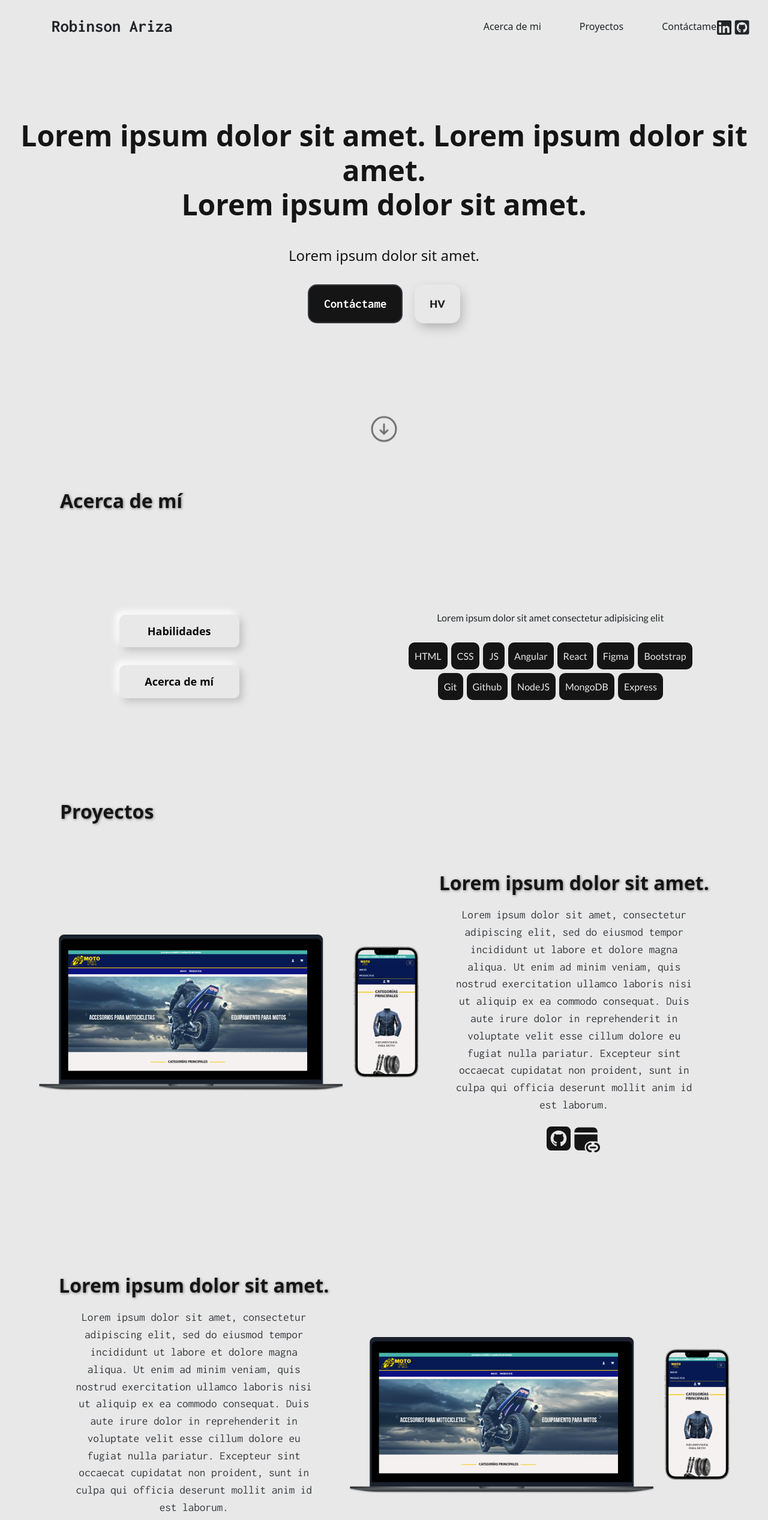
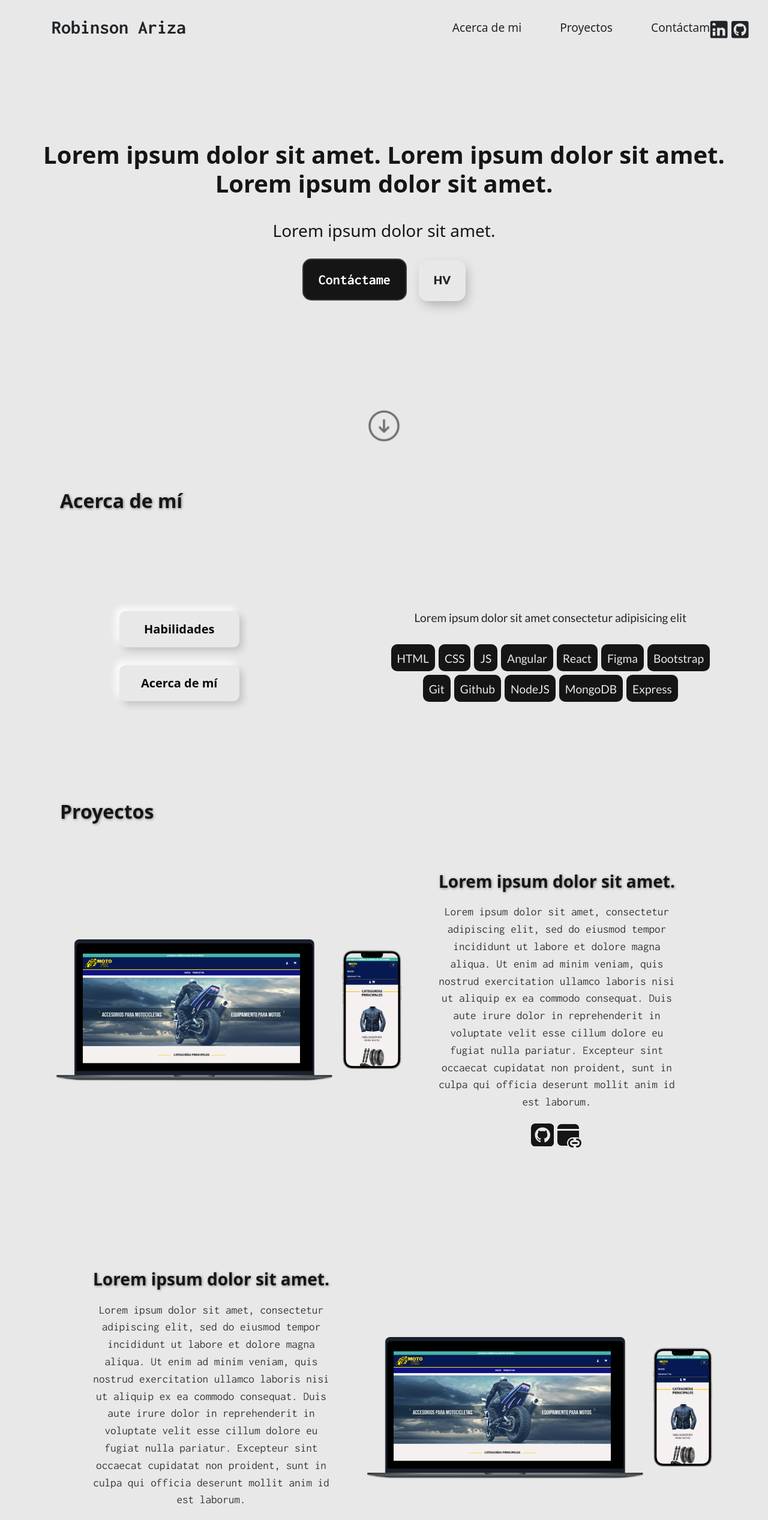
Before and after one commit to Robariza/portafolioWeb, an Angular app in the folder frontend/portafolioWeb/: page / in a window 1280 px wide. Shown: the top 2534 px of the page at 60% size. Built offline with nearby package versions, Linux system fonts and the light colour scheme.

Commit message:
[update] standard font-size value components

```diff
--- a/frontend/portafolioWeb/src/app/app.component.css
+++ b/frontend/portafolioWeb/src/app/app.component.css
@@ -1,5 +1,6 @@
 body {
     background-color: var(--colorPrincipal);
+    font-size: 1.2rem;
 }
 
 main h2{
--- a/frontend/portafolioWeb/src/app/components/about/about.component.css
+++ b/frontend/portafolioWeb/src/app/components/about/about.component.css
@@ -24,7 +24,7 @@
     color: #090909;
     font-weight: 600;
     padding: 0.7em 1.7em;
-    font-size: 18px;
+    font-size: 1.25rem;
     border-radius: 0.5em;
     background: #e8e8e8;
     cursor: pointer;
--- a/frontend/portafolioWeb/src/app/components/banner/banner.component.css
+++ b/frontend/portafolioWeb/src/app/components/banner/banner.component.css
@@ -11,14 +11,14 @@
 }
 
 .banner h1 {
-    font-size: 3rem;
+    font-size: 2.5rem;
     font-weight: 600;
     color: var(--colorSecondario);
 }
 
-.banner p {
+.banner h3 {
     margin: 30px;
-    font-size: 1.5rem;
+    font-size: 1.75rem;
     font-weight: 400;
     color: var(--colorSecondario);
 }
--- a/frontend/portafolioWeb/src/app/components/banner/banner.component.html
+++ b/frontend/portafolioWeb/src/app/components/banner/banner.component.html
@@ -3,7 +3,7 @@
         <br>
         Lorem ipsum dolor sit amet.
     </h1>
-    <p>Lorem ipsum dolor sit amet.</p>
+    <h3>Lorem ipsum dolor sit amet.</h3>
     <div class="button-banner">
         <app-contact-button (openModalEvent)="showModal()"></app-contact-button>
         <app-form-contact *ngIf="isModalOpen" (closeModal)="hideModal()"></app-form-contact>
--- a/frontend/portafolioWeb/src/app/components/contact-button/contact-button.component.css
+++ b/frontend/portafolioWeb/src/app/components/contact-button/contact-button.component.css
@@ -3,7 +3,7 @@
     border: 2px solid var(--colorTerciario);
     background-color: var(--colorSecondario);
     color: #ffffff;
-    font-size: 1.3rem;
+    font-size: 1.5rem;
     cursor: pointer;
     border-radius: 15px;
     transition: all 0.4s ease;
--- a/frontend/portafolioWeb/src/app/components/cv-button/cv-button.component.css
+++ b/frontend/portafolioWeb/src/app/components/cv-button/cv-button.component.css
@@ -1,5 +1,5 @@
 button {
-    height: 65px;
+    height: 69px;
     padding: 15px 25px;
     border: unset;
     border-radius: 15px;
@@ -9,7 +9,7 @@ button {
     position: relative;
     font-family: var(--fontLato);
     font-weight: 1000;
-    font-size: 17px;
+    font-size: 19px;
     -webkit-box-shadow: 4px 8px 19px -3px rgba(0, 0, 0, 0.27);
     box-shadow: 4px 8px 19px -3px rgba(0, 0, 0, 0.27);
     transition: all 250ms;
--- a/frontend/portafolioWeb/src/app/components/form-contact/form-contact.component.css
+++ b/frontend/portafolioWeb/src/app/components/form-contact/form-contact.component.css
@@ -33,10 +33,9 @@
   background: none;
 }
 
-.modal-content p {
+.modal-content h2 {
   font-family: var(--fontInconsolata);
   font-weight: 600;
-  font-size: 1.8rem;
   text-align: start;
   margin: 20px 0;
 }
@@ -45,7 +44,6 @@ form {
   gap: 20px;
   width: 100%;
   font-weight: 600;
-  font-size: 1.2rem;
   text-align: start;
 }
 
@@ -73,7 +71,7 @@ textarea {
   bottom: -30px;
   right: 30px;
   font-family: inherit;
-  font-size: 18px;
+  font-size: 1.25rem;
   background: linear-gradient(to bottom, var(--colorSecondario) 0%, var(--colorTerciario) 100%);
   color: white;
   margin-top: 30px;
--- a/frontend/portafolioWeb/src/app/components/form-contact/form-contact.component.html
+++ b/frontend/portafolioWeb/src/app/components/form-contact/form-contact.component.html
@@ -1,7 +1,7 @@
 <div class="modal-backdrop" (click)="onBackdropClick($event)"></div>
 <div class="modal-content">
   <button class="close-button" (click)="close()">X</button>
-  <p>Contácta conmigo</p>
+  <h2>Contacta conmigo</h2>
   <form action="https://formspree.io/f/xvgoawel" method="POST">
     <label for="name">Nombre:</label>
     <input id="name" type="text" name="name" placeholder="Nombre" required />
--- a/frontend/portafolioWeb/src/app/components/nav/nav.component.css
+++ b/frontend/portafolioWeb/src/app/components/nav/nav.component.css
@@ -27,7 +27,7 @@ nav.scrolled {
 
 .logo {
     font-family: var(--fontInconsolata);
-    font-size: 1.8rem;
+    font-size: 2rem;
     font-weight: bold;
     text-decoration: none;
     color: inherit;
--- a/frontend/portafolioWeb/src/app/components/projects/projects.component.css
+++ b/frontend/portafolioWeb/src/app/components/projects/projects.component.css
@@ -21,7 +21,7 @@
 }
 
 .project img {
-    width: 55%;
+    width: 50%;
     height: auto;
 }
 
@@ -36,7 +36,6 @@
 }
 
 .project .project-description h3 {
-    font-size: 2rem;
     font-weight: 600;
     text-shadow: 1px 1px 4px rgba(131, 131, 131, 1);
     color: var(--colorSecondario);
@@ -46,7 +45,6 @@
 .project .project-description p {
     width: 80%;
     font-family: var(--fontInconsolata);
-    font-size: 1.2rem;
     font-weight: 400;
     color: var(--colorTerciario);
 }
--- a/frontend/portafolioWeb/src/app/components/projects/projects.component.html
+++ b/frontend/portafolioWeb/src/app/components/projects/projects.component.html
@@ -9,11 +9,11 @@
                 fugiat nulla pariatur. Excepteur sint occaecat cupidatat non proident, sunt in culpa qui officia
                 deserunt mollit anim id est laborum.</p>
             <div class="project-links">
-                <a href=""><svg xmlns="http://www.w3.org/2000/svg" width="2.5em" height="2.5em" viewBox="0 0 1536 1536">
+                <a href=""><svg xmlns="http://www.w3.org/2000/svg" width="2em" height="2em" viewBox="0 0 1536 1536">
                         <path fill="#151515"
                             d="M519 1072q4-6-3-13q-9-7-14-2q-4 6 3 13q9 7 14 2m-28-41q-5-7-12-4q-6 4 0 12q7 8 12 5q6-4 0-13m-41-40q2-4-5-8q-7-2-8 2q-3 5 4 8q8 2 9-2m21 23q2-1 1.5-4.5t-3.5-5.5q-6-7-10-3t1 11q6 6 11 2m86 75q2-7-9-11q-9-3-13 4q-2 7 9 11q9 3 13-4m42 3q0-8-12-8q-10 0-10 8t11 8t11-8m39-7q-2-7-13-5t-9 9q2 8 12 6t10-10m642-317q0-212-150-362T768 256T406 406T256 768q0 167 98 300.5T606 1254q18 3 26.5-5t8.5-20q0-52-1-95q-6 1-15.5 2.5t-35.5 2t-48-4t-43.5-20T468 1073q-23-59-57-74q-2-1-4.5-3.5l-8-8l-7-9.5l4-7.5L415 967q6 0 15 2t30 15.5t33 35.5q16 28 37.5 42t43.5 14t38-3.5t30-9.5q7-47 33-69q-49-6-86-18.5t-73-39t-55.5-76T441 741q0-79 53-137q-24-62 5-136q19-6 54.5 7.5T614 505l26 16q58-17 128-17t128 17q11-7 28.5-18t55.5-26t57-9q29 74 5 136q53 58 53 137q0 57-14 100.5t-35.5 70T992 956t-62.5 26t-68.5 12q35 31 35 95q0 40-.5 89t-.5 51q0 12 8.5 20t26.5 5q154-52 252-185.5t98-300.5m256-480v960q0 119-84.5 203.5T1248 1536H288q-119 0-203.5-84.5T0 1248V288Q0 169 84.5 84.5T288 0h960q119 0 203.5 84.5T1536 288" />
                     </svg></a>
-                <a href=""><svg xmlns="http://www.w3.org/2000/svg" width="3.2em" height="3.2em" viewBox="0 0 24 24">
+                <a href=""><svg xmlns="http://www.w3.org/2000/svg" width="2.5em" height="2.5em" viewBox="0 0 24 24">
                         <path fill="#151515"
                             d="M21 14.333V8.5H3v9.25A3.25 3.25 0 0 0 6.25 21h5.316a4.75 4.75 0 0 1 4.184-7h3.5c.618 0 1.208.118 1.75.333m0-8.083A3.25 3.25 0 0 0 17.75 3H6.25A3.25 3.25 0 0 0 3 6.25V7h18zm2 12.5A3.75 3.75 0 0 0 19.25 15l-.102.007a.75.75 0 0 0 .102 1.493l.154.005A2.25 2.25 0 0 1 19.25 21l-.003.005l-.102.007a.75.75 0 0 0 .108 1.493V22.5l.2-.005A3.75 3.75 0 0 0 23 18.75m-6.5-3a.75.75 0 0 0-.75-.75l-.2.005a3.75 3.75 0 0 0 .2 7.495l.102-.007A.75.75 0 0 0 15.75 21l-.154-.005a2.25 2.25 0 0 1 .154-4.495l.102-.007a.75.75 0 0 0 .648-.743m3.5 3a.75.75 0 0 0-.75-.75h-3.5l-.102.007a.75.75 0 0 0 .102 1.493h3.5l.102-.007A.75.75 0 0 0 20 18.75" />
                     </svg></a>
@@ -29,11 +29,11 @@
                 fugiat nulla pariatur. Excepteur sint occaecat cupidatat non proident, sunt in culpa qui officia
                 deserunt mollit anim id est laborum.</p>
             <div class="project-links">
-                <a href=""><svg xmlns="http://www.w3.org/2000/svg" width="2.5em" height="2.5em" viewBox="0 0 1536 1536">
+                <a href=""><svg xmlns="http://www.w3.org/2000/svg" width="2em" height="2em" viewBox="0 0 1536 1536">
                         <path fill="#151515"
                             d="M519 1072q4-6-3-13q-9-7-14-2q-4 6 3 13q9 7 14 2m-28-41q-5-7-12-4q-6 4 0 12q7 8 12 5q6-4 0-13m-41-40q2-4-5-8q-7-2-8 2q-3 5 4 8q8 2 9-2m21 23q2-1 1.5-4.5t-3.5-5.5q-6-7-10-3t1 11q6 6 11 2m86 75q2-7-9-11q-9-3-13 4q-2 7 9 11q9 3 13-4m42 3q0-8-12-8q-10 0-10 8t11 8t11-8m39-7q-2-7-13-5t-9 9q2 8 12 6t10-10m642-317q0-212-150-362T768 256T406 406T256 768q0 167 98 300.5T606 1254q18 3 26.5-5t8.5-20q0-52-1-95q-6 1-15.5 2.5t-35.5 2t-48-4t-43.5-20T468 1073q-23-59-57-74q-2-1-4.5-3.5l-8-8l-7-9.5l4-7.5L415 967q6 0 15 2t30 15.5t33 35.5q16 28 37.5 42t43.5 14t38-3.5t30-9.5q7-47 33-69q-49-6-86-18.5t-73-39t-55.5-76T441 741q0-79 53-137q-24-62 5-136q19-6 54.5 7.5T614 505l26 16q58-17 128-17t128 17q11-7 28.5-18t55.5-26t57-9q29 74 5 136q53 58 53 137q0 57-14 100.5t-35.5 70T992 956t-62.5 26t-68.5 12q35 31 35 95q0 40-.5 89t-.5 51q0 12 8.5 20t26.5 5q154-52 252-185.5t98-300.5m256-480v960q0 119-84.5 203.5T1248 1536H288q-119 0-203.5-84.5T0 1248V288Q0 169 84.5 84.5T288 0h960q119 0 203.5 84.5T1536 288" />
                     </svg></a>
-                <a href=""><svg xmlns="http://www.w3.org/2000/svg" width="3.2em" height="3.2em" viewBox="0 0 24 24">
+                <a href=""><svg xmlns="http://www.w3.org/2000/svg" width="2.5em" height="2.5em" viewBox="0 0 24 24">
                         <path fill="#151515"
                             d="M21 14.333V8.5H3v9.25A3.25 3.25 0 0 0 6.25 21h5.316a4.75 4.75 0 0 1 4.184-7h3.5c.618 0 1.208.118 1.75.333m0-8.083A3.25 3.25 0 0 0 17.75 3H6.25A3.25 3.25 0 0 0 3 6.25V7h18zm2 12.5A3.75 3.75 0 0 0 19.25 15l-.102.007a.75.75 0 0 0 .102 1.493l.154.005A2.25 2.25 0 0 1 19.25 21l-.003.005l-.102.007a.75.75 0 0 0 .108 1.493V22.5l.2-.005A3.75 3.75 0 0 0 23 18.75m-6.5-3a.75.75 0 0 0-.75-.75l-.2.005a3.75 3.75 0 0 0 .2 7.495l.102-.007A.75.75 0 0 0 15.75 21l-.154-.005a2.25 2.25 0 0 1 .154-4.495l.102-.007a.75.75 0 0 0 .648-.743m3.5 3a.75.75 0 0 0-.75-.75h-3.5l-.102.007a.75.75 0 0 0 .102 1.493h3.5l.102-.007A.75.75 0 0 0 20 18.75" />
                     </svg></a>
@@ -51,11 +51,11 @@
                 fugiat nulla pariatur. Excepteur sint occaecat cupidatat non proident, sunt in culpa qui officia
                 deserunt mollit anim id est laborum.</p>
             <div class="project-links">
-                <a href="#"><svg xmlns="http://www.w3.org/2000/svg" width="2.5em" height="2.5em" viewBox="0 0 1536 1536">
+                <a href="#"><svg xmlns="http://www.w3.org/2000/svg" width="2em" height="2em" viewBox="0 0 1536 1536">
                         <path fill="#151515"
                             d="M519 1072q4-6-3-13q-9-7-14-2q-4 6 3 13q9 7 14 2m-28-41q-5-7-12-4q-6 4 0 12q7 8 12 5q6-4 0-13m-41-40q2-4-5-8q-7-2-8 2q-3 5 4 8q8 2 9-2m21 23q2-1 1.5-4.5t-3.5-5.5q-6-7-10-3t1 11q6 6 11 2m86 75q2-7-9-11q-9-3-13 4q-2 7 9 11q9 3 13-4m42 3q0-8-12-8q-10 0-10 8t11 8t11-8m39-7q-2-7-13-5t-9 9q2 8 12 6t10-10m642-317q0-212-150-362T768 256T406 406T256 768q0 167 98 300.5T606 1254q18 3 26.5-5t8.5-20q0-52-1-95q-6 1-15.5 2.5t-35.5 2t-48-4t-43.5-20T468 1073q-23-59-57-74q-2-1-4.5-3.5l-8-8l-7-9.5l4-7.5L415 967q6 0 15 2t30 15.5t33 35.5q16 28 37.5 42t43.5 14t38-3.5t30-9.5q7-47 33-69q-49-6-86-18.5t-73-39t-55.5-76T441 741q0-79 53-137q-24-62 5-136q19-6 54.5 7.5T614 505l26 16q58-17 128-17t128 17q11-7 28.5-18t55.5-26t57-9q29 74 5 136q53 58 53 137q0 57-14 100.5t-35.5 70T992 956t-62.5 26t-68.5 12q35 31 35 95q0 40-.5 89t-.5 51q0 12 8.5 20t26.5 5q154-52 252-185.5t98-300.5m256-480v960q0 119-84.5 203.5T1248 1536H288q-119 0-203.5-84.5T0 1248V288Q0 169 84.5 84.5T288 0h960q119 0 203.5 84.5T1536 288" />
                     </svg></a>
-                <a href="#"><svg xmlns="http://www.w3.org/2000/svg" width="3.2em" height="3.2em" viewBox="0 0 24 24">
+                <a href="#"><svg xmlns="http://www.w3.org/2000/svg" width="2.5em" height="2.5em" viewBox="0 0 24 24">
                         <path fill="#151515"
                             d="M21 14.333V8.5H3v9.25A3.25 3.25 0 0 0 6.25 21h5.316a4.75 4.75 0 0 1 4.184-7h3.5c.618 0 1.208.118 1.75.333m0-8.083A3.25 3.25 0 0 0 17.75 3H6.25A3.25 3.25 0 0 0 3 6.25V7h18zm2 12.5A3.75 3.75 0 0 0 19.25 15l-.102.007a.75.75 0 0 0 .102 1.493l.154.005A2.25 2.25 0 0 1 19.25 21l-.003.005l-.102.007a.75.75 0 0 0 .108 1.493V22.5l.2-.005A3.75 3.75 0 0 0 23 18.75m-6.5-3a.75.75 0 0 0-.75-.75l-.2.005a3.75 3.75 0 0 0 .2 7.495l.102-.007A.75.75 0 0 0 15.75 21l-.154-.005a2.25 2.25 0 0 1 .154-4.495l.102-.007a.75.75 0 0 0 .648-.743m3.5 3a.75.75 0 0 0-.75-.75h-3.5l-.102.007a.75.75 0 0 0 .102 1.493h3.5l.102-.007A.75.75 0 0 0 20 18.75" />
                     </svg></a>
```
